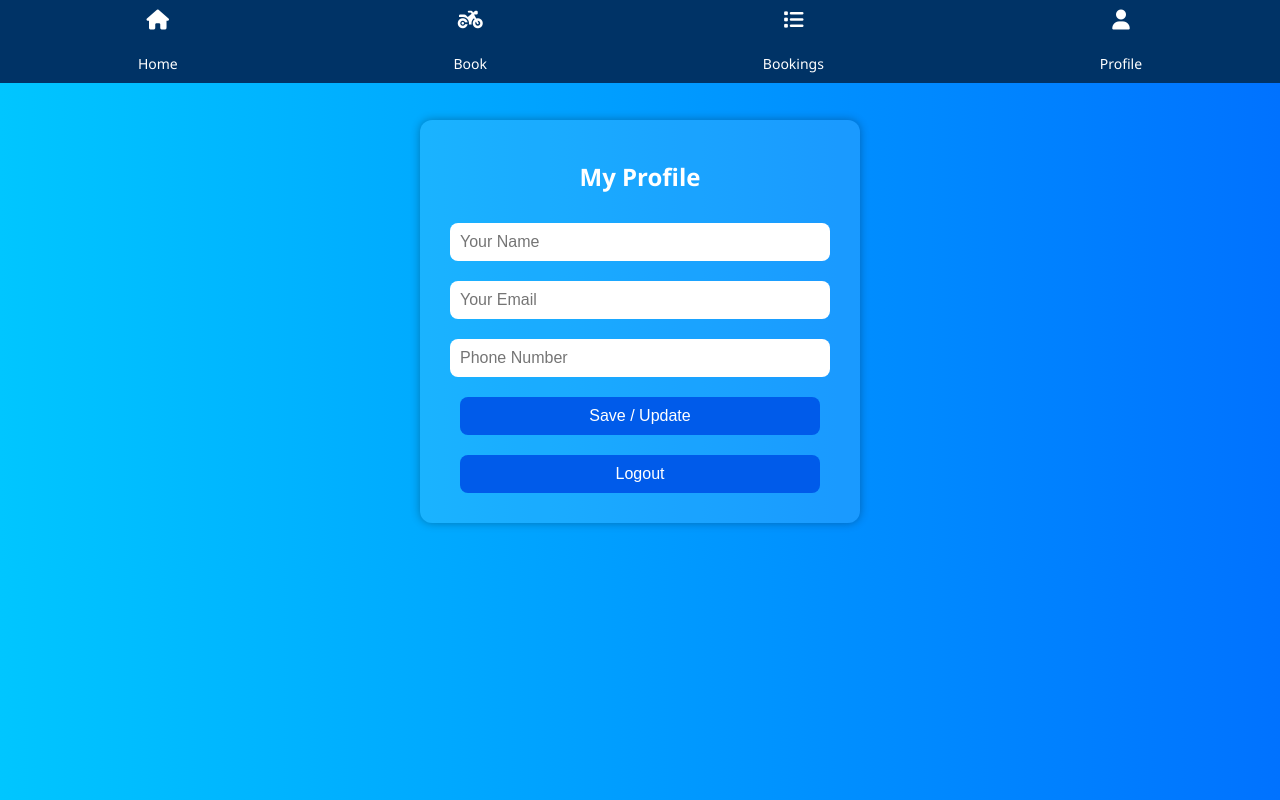
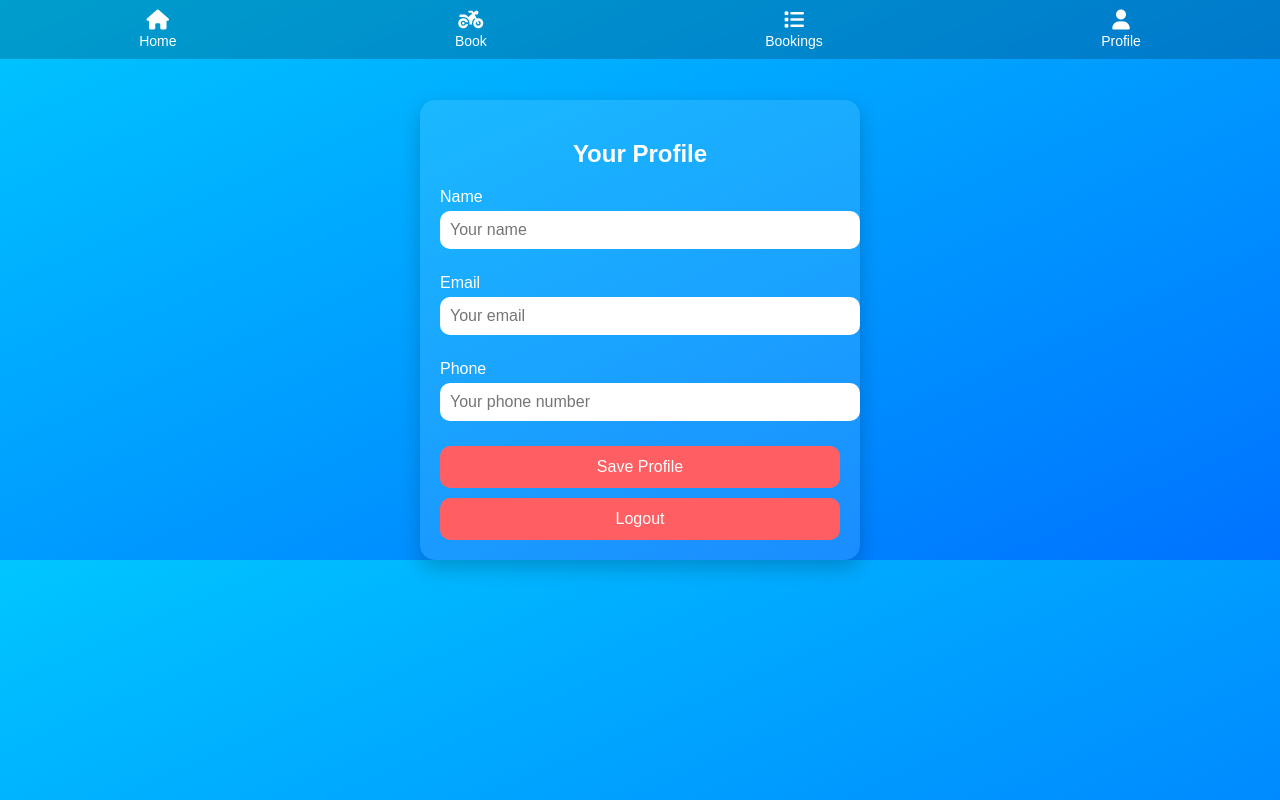
Before and after one commit to myselfrakib/Waveridecistomer, a plain HTML site: page profile.html in a window 1280 px wide. Drawn offline with Linux system fonts and the light colour scheme.

Commit message:
Update profile.html

```diff
--- a/profile.html
+++ b/profile.html
@@ -3,102 +3,119 @@
 <head>
   <meta charset="UTF-8" />
   <meta name="viewport" content="width=device-width, initial-scale=1.0"/>
-  <title>WaveRide - Profile</title>
-  <link rel="stylesheet" href="https://cdnjs.cloudflare.com/ajax/libs/font-awesome/6.4.0/css/all.min.css"/>
+  <title>WaveRide | Profile</title>
+  <link rel="stylesheet" href="https://cdnjs.cloudflare.com/ajax/libs/font-awesome/6.5.0/css/all.min.css"/>
   <style>
     body {
-      font-family: 'Segoe UI', sans-serif;
-      background: linear-gradient(to right, #00c6ff, #0072ff);
-      color: #fff;
       margin: 0;
-      padding: 0;
+      font-family: Arial, sans-serif;
+      background: linear-gradient(to bottom right, #00c6ff, #0072ff);
+      color: white;
     }
 
-    nav.topbar {
+    .topbar {
+      background-color: rgba(0, 0, 0, 0.2);
+      display: flex;
+      justify-content: space-around;
+      align-items: center;
+      padding: 10px 0;
       position: fixed;
       top: 0;
-      width: 100%;
-      background-color: #003366;
-      display: flex;
-      justify-content: space-around;
-      padding: 10px 0;
-      z-index: 1000;
+      left: 0;
+      right: 0;
+      z-index: 10;
+      backdrop-filter: blur(5px);
     }
 
-    nav.topbar a {
+    .topbar a {
       color: white;
       text-align: center;
+      font-size: 14px;
       text-decoration: none;
-      font-size: 14px;
     }
 
-    nav.topbar a i {
+    .topbar a i {
+      display: block;
       font-size: 20px;
-      display: block;
-      margin-bottom: 5px;
+      margin-bottom: 3px;
     }
 
     .container {
       max-width: 400px;
-      margin: 120px auto 40px;
+      margin: 100px auto 0;
+      padding: 20px;
       background: rgba(255, 255, 255, 0.1);
-      padding: 20px;
-      border-radius: 12px;
-      box-shadow: 0 0 10px rgba(0,0,0,0.3);
-      text-align: center;
+      border-radius: 15px;
+      box-shadow: 0 8px 20px rgba(0,0,0,0.2);
     }
 
-    input, button {
-      width: 90%;
+    h2 {
+      text-align: center;
+      margin-bottom: 20px;
+    }
+
+    label {
+      display: block;
+      margin: 10px 0 5px;
+    }
+
+    input {
+      width: 100%;
       padding: 10px;
-      margin: 10px 0;
+      margin-bottom: 15px;
       border: none;
-      border-radius: 8px;
+      border-radius: 10px;
       font-size: 16px;
     }
 
-    input {
-      background: #fff;
-      color: #000;
-    }
-
     button {
-      background-color: #005bea;
+      width: 100%;
+      padding: 12px;
+      background-color: #ff5e62;
       color: white;
+      font-size: 16px;
+      border: none;
+      border-radius: 10px;
       cursor: pointer;
+      margin-top: 10px;
     }
 
     button:hover {
-      background-color: #0044aa;
+      background-color: #ff3b3f;
     }
   </style>
 </head>
 <body>
 
-  <!-- Top Navbar -->
   <nav class="topbar">
-    <a href="index.html"><i class="fas fa-home"></i><br>Home</a>
-    <a href="booking.html"><i class="fas fa-motorcycle"></i><br>Book</a>
-    <a href="mybookings.html"><i class="fas fa-list"></i><br>Bookings</a>
-    <a href="profile.html"><i class="fas fa-user"></i><br>Profile</a>
+    <a href="index.html"><i class="fas fa-home"></i>Home</a>
+    <a href="booking.html"><i class="fas fa-motorcycle"></i>Book</a>
+    <a href="mybookings.html"><i class="fas fa-list"></i>Bookings</a>
+    <a href="profile.html"><i class="fas fa-user"></i>Profile</a>
   </nav>
 
-  <!-- Profile Form -->
   <div class="container">
-    <h2>My Profile</h2>
-    <input type="text" id="name" placeholder="Your Name">
-    <input type="email" id="email" placeholder="Your Email">
-    <input type="text" id="phone" placeholder="Phone Number">
-    <button onclick="saveProfile()">Save / Update</button>
-    <button onclick="logout()">Logout</button>
+    <h2>Your Profile</h2>
+    <label for="name">Name</label>
+    <input type="text" id="name" placeholder="Your name">
+
+    <label for="email">Email</label>
+    <input type="email" id="email" placeholder="Your email">
+
+    <label for="phone">Phone</label>
+    <input type="tel" id="phone" placeholder="Your phone number">
+
+    <button id="saveProfile">Save Profile</button>
+    <button id="logoutBtn">Logout</button>
   </div>
 
-  <!-- Firebase v8 CDN -->
+  <!-- Firebase Scripts -->
   <script src="https://www.gstatic.com/firebasejs/8.10.1/firebase-app.js"></script>
   <script src="https://www.gstatic.com/firebasejs/8.10.1/firebase-auth.js"></script>
   <script src="https://www.gstatic.com/firebasejs/8.10.1/firebase-database.js"></script>
 
   <script>
+    // Firebase Config
     const firebaseConfig = {
       apiKey: "AIzaSyDsn16p7w8b-x8pEA_WTO5F2oUk4MHwcUc",
       authDomain: "wavetravel-3c4c4.firebaseapp.com",
@@ -108,50 +125,50 @@
       messagingSenderId: "298226098137",
       appId: "1:298226098137:web:720953b80e3e61c8bc43c8"
     };
+
     firebase.initializeApp(firebaseConfig);
-
     const auth = firebase.auth();
     const db = firebase.database();
-    let currentUser = null;
+
+    const nameInput = document.getElementById("name");
+    const emailInput = document.getElementById("email");
+    const phoneInput = document.getElementById("phone");
 
 
 
+        // 🔁 Live Sync with Firebase
+        db.ref("users/" + uid).on("value", (snapshot) => {
+          const data = snapshot.val();
+          if (data) {
+            nameInput.value = data.name || "";
+            emailInput.value = data.email || "";
+            phoneInput.value = data.phone || "";
+          }
         });
 
-    function loadProfile(uid) {
-      db.ref("users/" + uid).once("value").then(snapshot => {
-        const data = snapshot.val();
-        if (data) {
-          document.getElementById("name").value = data.name || "";
-          document.getElementById("email").value = data.email || "";
-          document.getElementById("phone").value = data.phone || "";
-        }
+        // Save or Update Profile
+        document.getElementById("saveProfile").addEventListener("click", () => {
+          const name = nameInput.value.trim();
+          const email = emailInput.value.trim();
+          const phone = phoneInput.value.trim();
+
+          db.ref("users/" + uid).set({ name, email, phone }).then(() => {
+            alert("Profile updated successfully!");
           });
-    }
+        });
 
-    function saveProfile() {
-      if (!currentUser) return;
-      const uid = currentUser.uid;
-      const name = document.getElementById("name").value.trim();
-      const email = document.getElementById("email").value.trim();
-      const phone = document.getElementById("phone").value.trim();
-
-      db.ref("users/" + uid).set({
-        name,
-        email,
-        phone
-      }).then(() => {
-        alert("Profile updated!");
-      }).catch(err => {
-        alert("Error: " + err.message);
-      });
-    }
-
-    function logout() {
+        // Logout
+        document.getElementById("logoutBtn").addEventListener("click", () => {
           auth.signOut().then(() => {
             window.location.href = "index.html";
           });
+        });
+
+      } else {
+        // Not logged in
+        window.location.href = "index.html";
       }
+    });
   </script>
 </body>
 </html>
```
Lines whose indentation alone changed are shown as unchanged.
